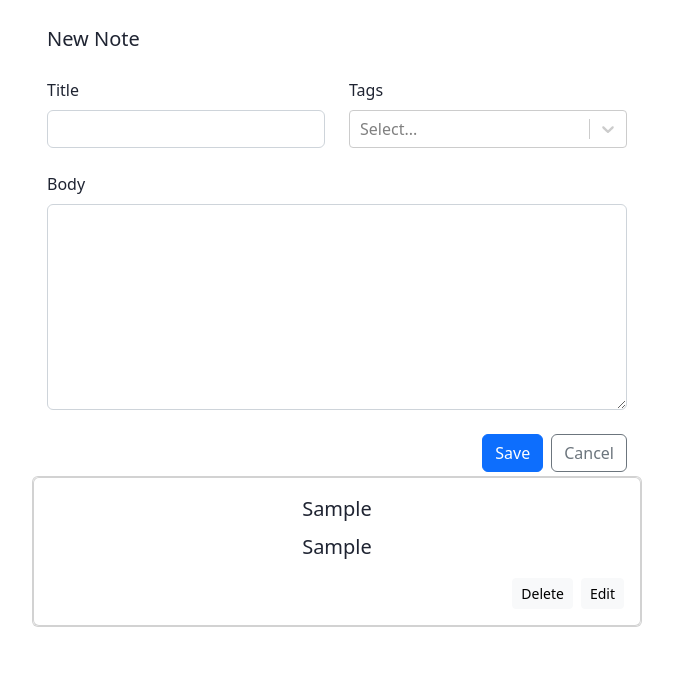
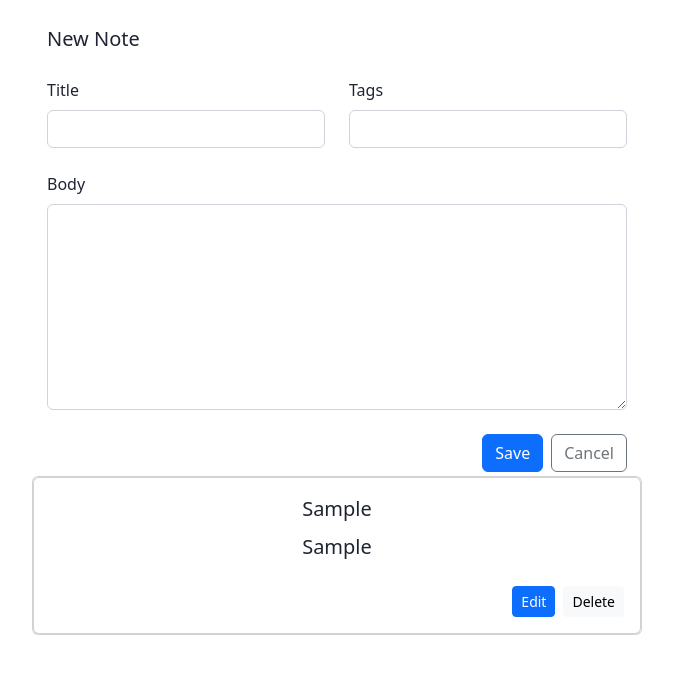
Before and after one commit to AndreewMelnik/TSNoteList, a React (Create React App) app: page / in a window 1280 px wide. Both pictures are taken after typing "Sample", "Sample", "Sample" into the empty fields and a click on the button "Save". Shown: the top 674 px of the page, without its empty margins (303-976 px from the left). Built offline with nearby package versions, Linux system fonts and the light colour scheme.

Commit message:
tags editing added (draft)

```diff
--- a/src/components/NoteForm.tsx
+++ b/src/components/NoteForm.tsx
@@ -4,11 +4,13 @@ import { useState } from 'react';
 import { useDispatch } from 'react-redux';
 import { notesSlice } from "../store/notesSlice";
 import { AppDispatch } from "../store/store";
+import { extractTags } from "../store/util";
 
 
 export function NoteForm() {
     const [title, setTitle] = useState('');
     const [description, setDescription] = useState('');
+    const [tags, setTags] = useState<string[]>([]);
     const {addNote} = notesSlice.actions;
     const {deleteNote} = notesSlice.actions;
     const dispatch = useDispatch<AppDispatch>();
@@ -16,13 +18,15 @@ export function NoteForm() {
     const handleInput = (e: React.ChangeEvent<HTMLTextAreaElement>) => {
         setTitle(e.target.value);
         setDescription(e.target.value);
+        setTags(extractTags(e.target.value))
     };
 
     const submitForm = (e: React.FormEvent) => {
         e.preventDefault();
-        dispatch(addNote({id: new Date().getTime(), title: title.trim(), description: description}));
+        dispatch(addNote({id: new Date().getTime(), title: title.trim(), description: description, tags:tags}));
         setTitle('');
         setDescription('')
+        setTags([])
     };
 
     return (
@@ -40,8 +44,7 @@ export function NoteForm() {
                         <Col>
                             <Form.Group controlId="tags">
                                 <FormLabel>Tags</FormLabel>
-                                <CreatableReactSelect
-                                    isMulti/>
+                                <FormControl value={tags} onChange={e => setTags(extractTags(e.target.value))}/>
                             </Form.Group>
                         </Col>
                     </Row>
--- a/src/components/NoteItem.tsx
+++ b/src/components/NoteItem.tsx
@@ -4,6 +4,7 @@ import { useDispatch } from 'react-redux';
 import { NoteData } from "../types/data";
 import { notesSlice } from "../store/notesSlice";
 import { Button, Card, FormControl, Stack } from "react-bootstrap";
+import { extractTags } from '../store/util';
 import "../style.scss"
 
 
@@ -15,6 +16,7 @@ const NoteItem: React.FC<NotesItemProps> = (props) => {
 
     const [title, setTitle] = useState(props.data.title);
     const [description, setDescription] = useState(props.data.description);
+    const [tags, setTags] = useState(props.data.tags);
     const dispatch = useDispatch<AppDispatch>();
     const {deleteNote, updateNote} = notesSlice.actions;
     const [NoteEdit, setNoteEdit] = useState(false);
@@ -22,11 +24,12 @@ const NoteItem: React.FC<NotesItemProps> = (props) => {
     const handleInput = (value: string) => {
         setTitle(value);
         setDescription(value);
+        setTags(extractTags(value))
     };
 
     const submitEdit = () => {
         setNoteEdit(false);
-        dispatch(updateNote({id: props.data.id, title: title, description: description}));
+        dispatch(updateNote({id: props.data.id, title: title, description: description, tags:tags}));
     }
     return (
         <div className="card">
@@ -37,11 +40,13 @@ const NoteItem: React.FC<NotesItemProps> = (props) => {
                             <>
                                 <span className="fs-5">{title}</span>
                                 <span className="fs-5">{description}</span>
+                                <span className="fs-5">{tags}</span>
                             </>
                         ) : (
                             <>
                                 <FormControl value={title} onChange={e => setTitle(e.target.value)}/>
                                 <FormControl value={description} onChange={e => setDescription(e.target.value)}/>
+                                <FormControl value={tags} onChange={e => setTags(extractTags(e.target.value))}/>
                             </>)}
                         <Stack
                             gap={1}
@@ -50,19 +55,19 @@ const NoteItem: React.FC<NotesItemProps> = (props) => {
                         >
                         </Stack>
                         <Stack direction="horizontal" gap={2} className="justify-content-end">
+                            {!NoteEdit ? (
+                                <Button onClick={() => setNoteEdit(true)} variant="primary" type="submit" size="sm">
+                                    Edit
+                                </Button>
+                            ) : (
+                                <Button onClick={submitEdit} variant="primary" type="submit" size="sm">
+                                    Submit
+                                </Button>
+                            )}
                             <Button onClick={() => dispatch(deleteNote(props.data.id))} variant="light" type="submit"
                                     size="sm">
                                 Delete
                             </Button>
-                            {!NoteEdit ? (
-                                <Button onClick={() => setNoteEdit(true)} variant="light" type="submit" size="sm">
-                                    Edit
-                                </Button>
-                            ) : (
-                                <Button onClick={submitEdit} variant="light" type="submit" size="sm">
-                                    Submit
-                                </Button>
-                            )}
                         </Stack>
                     </Stack>
                 </Card.Body>
--- /dev/null
+++ b/src/store/util.ts
@@ -0,0 +1,3 @@
+export const extractTags = (input: string) => {
+  return Array.from(new Set(input.split(' ').filter((word) => word.startsWith('#'))));
+};
--- a/src/types/data.ts
+++ b/src/types/data.ts
@@ -2,4 +2,9 @@ export interface NoteData{
     id:number
     title: string
     description: string
+    tags: string[]
 }
+// export type Tag = {
+//     id: string
+//     label: string
+// }
```
